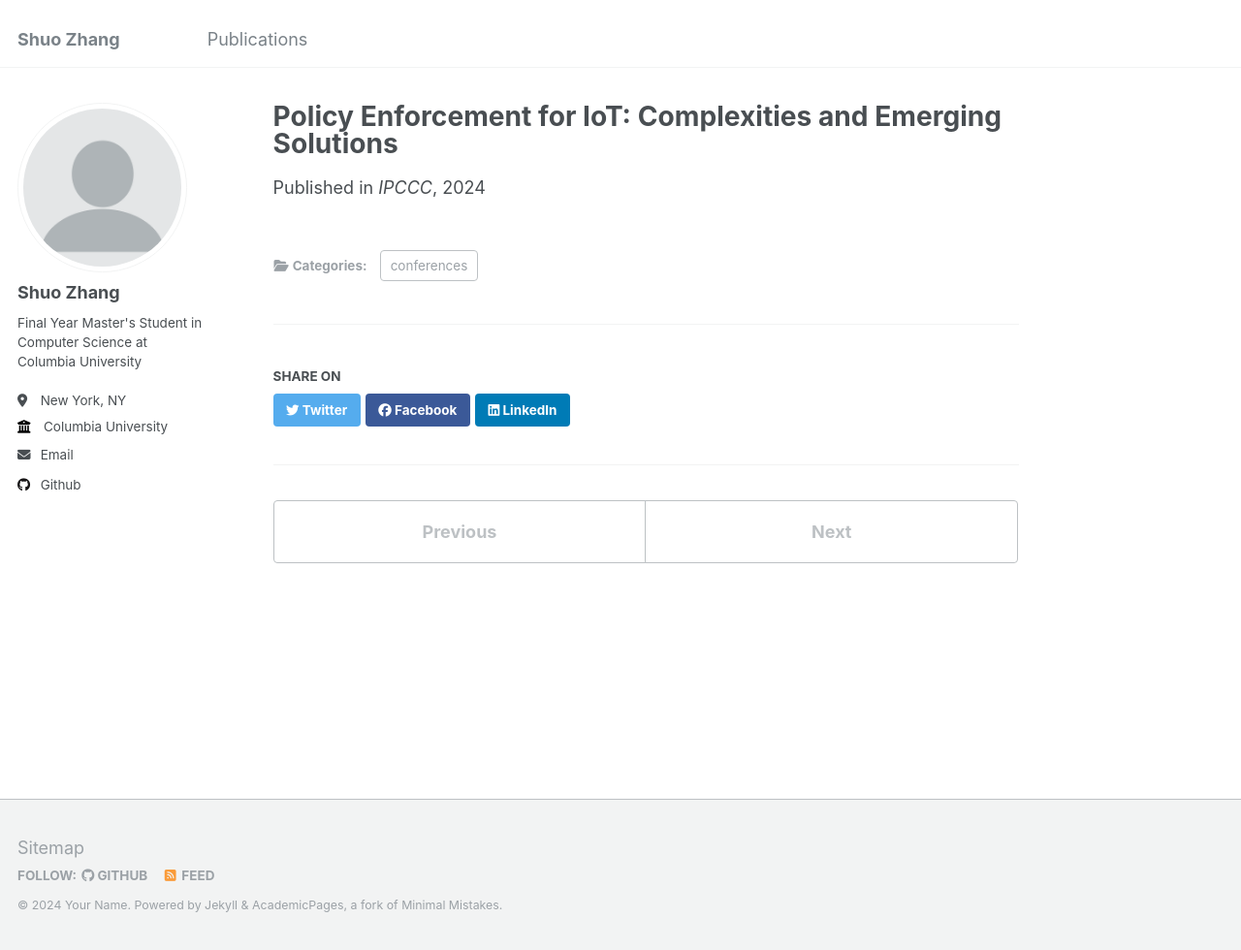
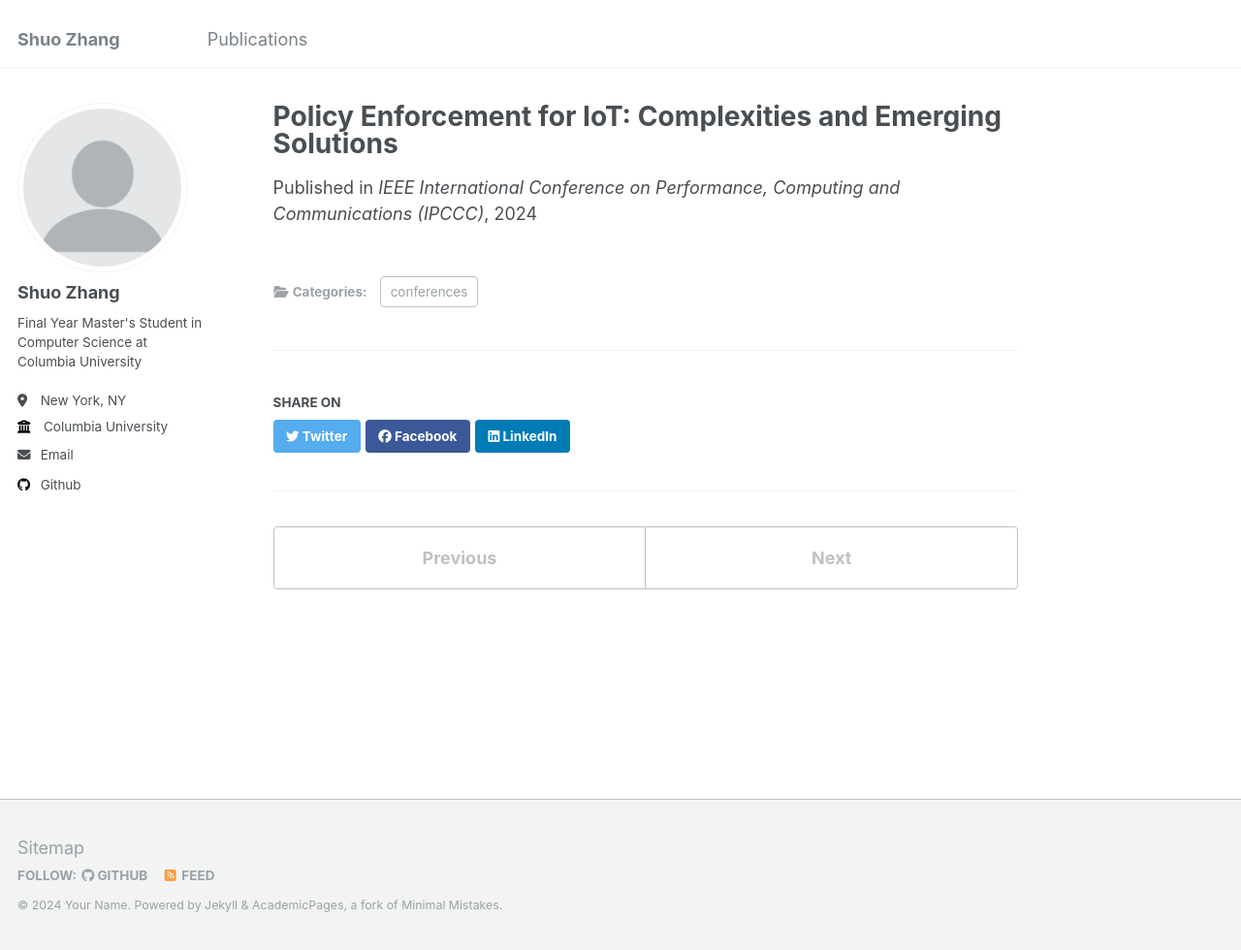
Before and after one commit to Inverse0/Inverse0.github.io, a Jekyll site: the page built from _publications/2024-iot-policy-enforcement.md, in a window 1280 px wide and 980 px high. Shown: the whole window at 97% size. Built offline with Jekyll 4.4.1, drawn with Linux system fonts in a browser that asks for light colours.

Commit message:
Update 2024-iot-policy-enforcement.md

```diff
--- a/_publications/2024-iot-policy-enforcement.md
+++ b/_publications/2024-iot-policy-enforcement.md
@@ -5,7 +5,7 @@ category: conferences
 permalink: /publication/2024-iot-policy-enforcement
 excerpt: 'Shuo Zhang, Luoyao Hao, Henning Schulzrinne'
 date: 2024-08-31
-venue: 'IPCCC'
+venue: 'IEEE International Conference on Performance, Computing and Communications (IPCCC)'
 paperurl: # ''
 citation: # ''
 ---
```
